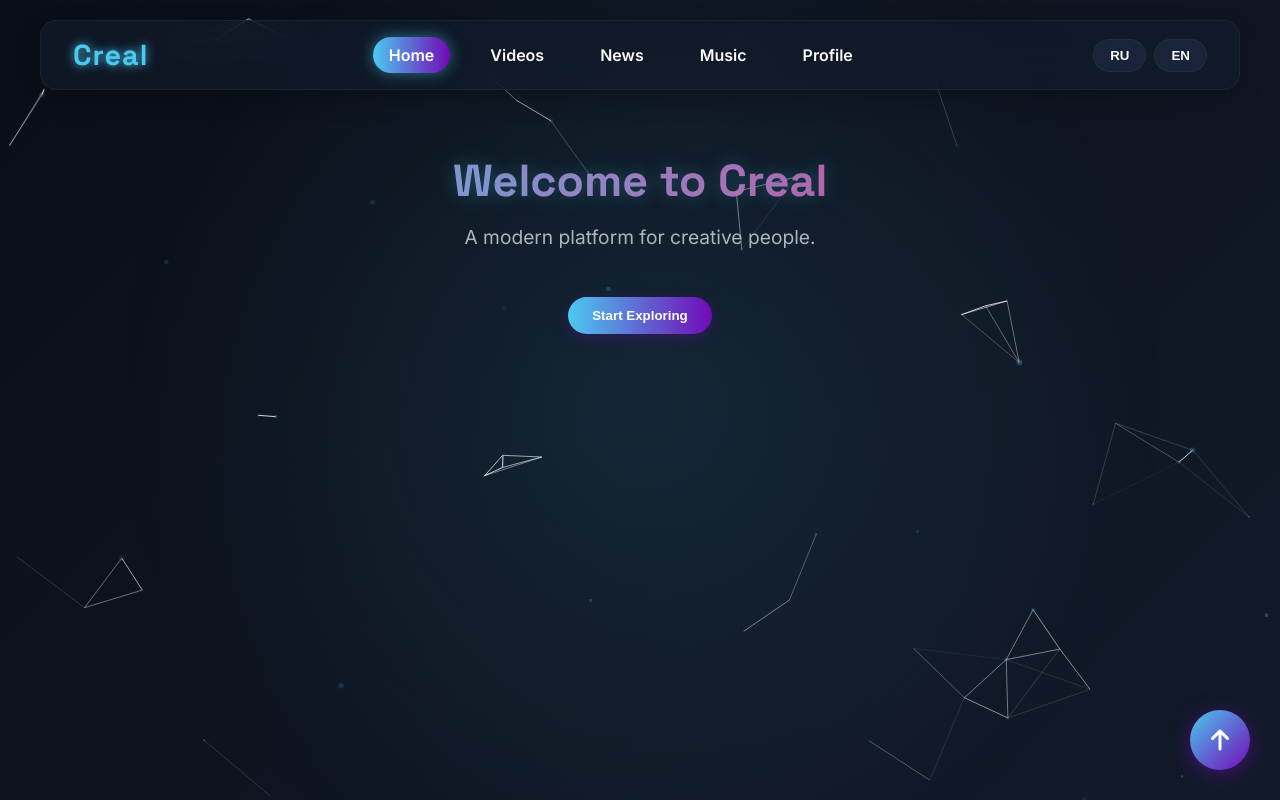
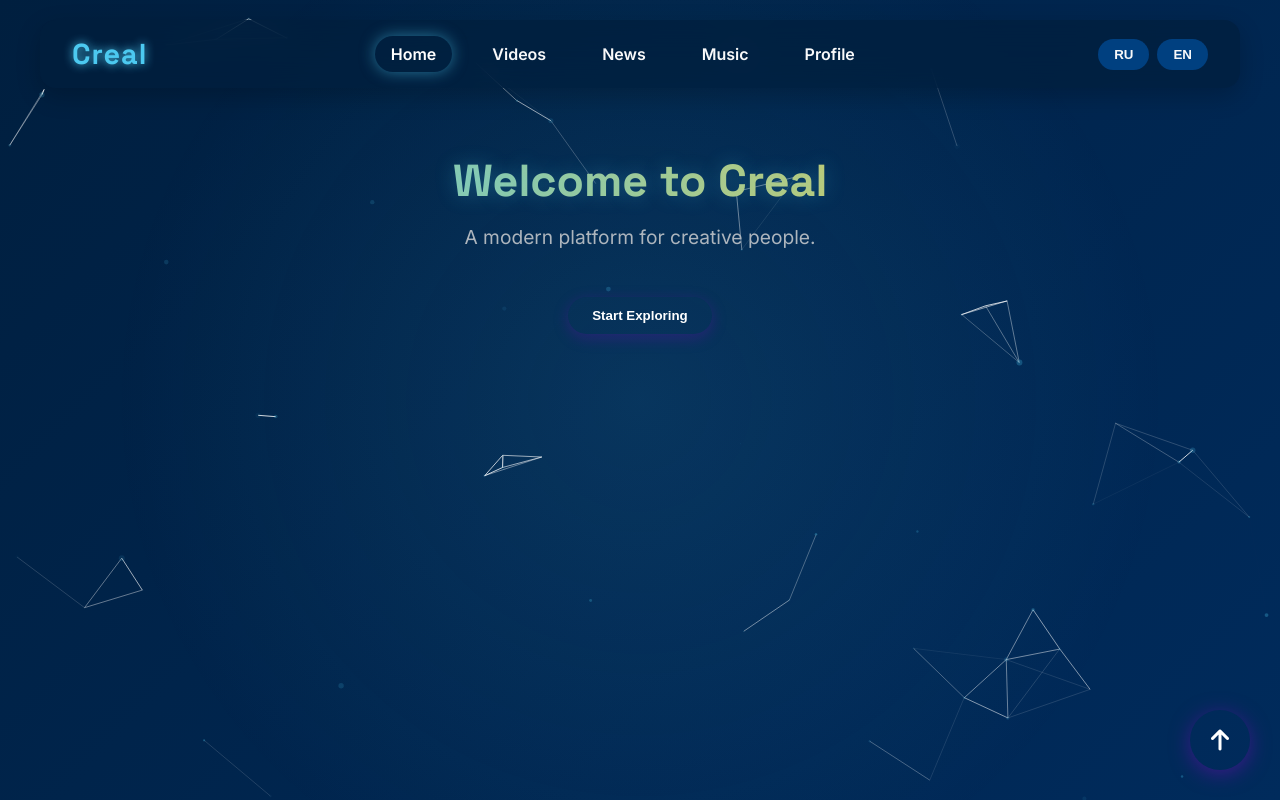
Before and after one commit to twentyeighthgroup-code/creal, a Flask app: page / in a window 1280 px wide. Run offline with Flask 3, Linux system fonts and the light colour scheme; the visitor is signed in with stand-in values (Sample User, id 1); some libraries are stand-ins or nearby versions.

Commit message:
Update index.html

```diff
--- a/templates/index.html
+++ b/templates/index.html
@@ -8,20 +8,20 @@
   <link rel="stylesheet" href="https://cdnjs.cloudflare.com/ajax/libs/font-awesome/6.0.0/css/all.min.css">
   <style>
     :root {
-      --primary-dark: #0a0e17;
-      --secondary-dark: #121a2a;
-      --tertiary-dark: #1a2439;
+      --primary-dark: #001f3f;
+      --secondary-dark: #002b5c;
+      --tertiary-dark: #004080;
       --accent-blue: #4cc9f0;
-      --accent-purple: #7209b7;
-      --accent-pink: #f72585;
+      --accent-gold: #ffcc33;
+      --accent-pink: #ffcc33;
       --accent-yellow: #f8961e;
       --text-light: #f8f9fa;
       --text-gray: #adb5bd;
       --success: #4caf50;
       --warning: #ff9800;
       --error: #f44336;
-      --glass-bg: rgba(18, 28, 44, 0.7);
-      --glass-border: 1px solid rgba(128, 128, 128, 0.1);
+      --glass-bg: rgba(0, 30, 60, 0.7);
+      --glass-border: 1px solid rgba(255, 255, 255, 0.1)
       --shadow-sm: 0 4px 8px rgba(0, 0, 0, 0.1);
       --shadow-md: 0 8px 24px rgba(0, 0, 0, 0.2);
       --shadow-lg: 0 16px 48px rgba(0, 0, 0, 0.3);
```
